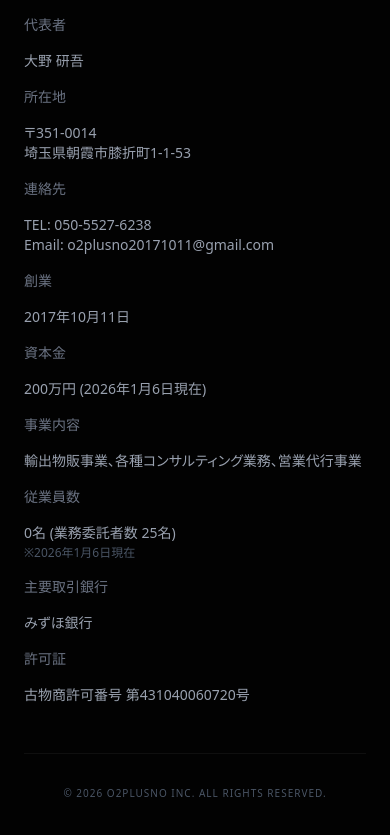
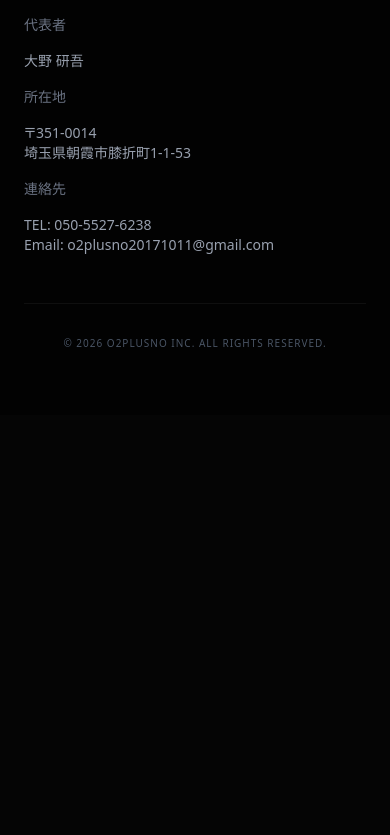
Before and after one commit to kawabata1111/O2plusNO, a Next.js app: page / in a window 390 px wide. Shown: the part 7037-7872 px from the top of the page. After the commit the page ends 7452 px from the top, so only its background shows below. Built offline with nearby package versions, Linux system fonts and the light colour scheme.

Commit message:
Refactor: Simplify footer by removing excessive company details

```diff
--- a/components/layout/Footer.tsx
+++ b/components/layout/Footer.tsx
@@ -42,24 +42,6 @@ export default function Footer() {
                                 Email: o2plusno20171011@gmail.com
                             </dd>
 
-                            <dt className="font-medium text-gray-500 sm:border-r sm:border-white/10 sm:pr-4">創業</dt>
-                            <dd>2017年10月11日</dd>
-
-                            <dt className="font-medium text-gray-500 sm:border-r sm:border-white/10 sm:pr-4">資本金</dt>
-                            <dd>200万円 (2026年1月6日現在)</dd>
-
-                            <dt className="font-medium text-gray-500 sm:border-r sm:border-white/10 sm:pr-4">事業内容</dt>
-                            <dd>輸出物販事業、各種コンサルティング業務、営業代行事業</dd>
-
-                            <dt className="font-medium text-gray-500 sm:border-r sm:border-white/10 sm:pr-4">従業員数</dt>
-                            <dd>0名 (業務委託者数 25名) <span className="text-xs text-gray-600 block mt-0.5">※2026年1月6日現在</span></dd>
-
-                            <dt className="font-medium text-gray-500 sm:border-r sm:border-white/10 sm:pr-4">主要取引銀行</dt>
-                            <dd>みずほ銀行</dd>
-
-                            <dt className="font-medium text-gray-500 sm:border-r sm:border-white/10 sm:pr-4">許可証</dt>
-                            <dd>古物商許可番号 第431040060720号</dd>
-
                         </dl>
                     </div>
                 </div>
```
